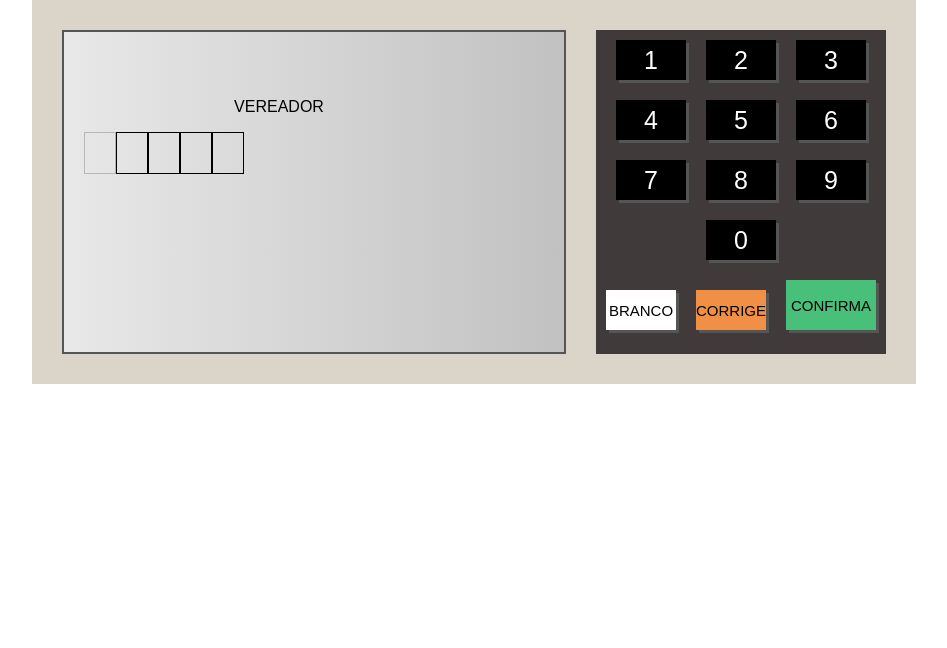
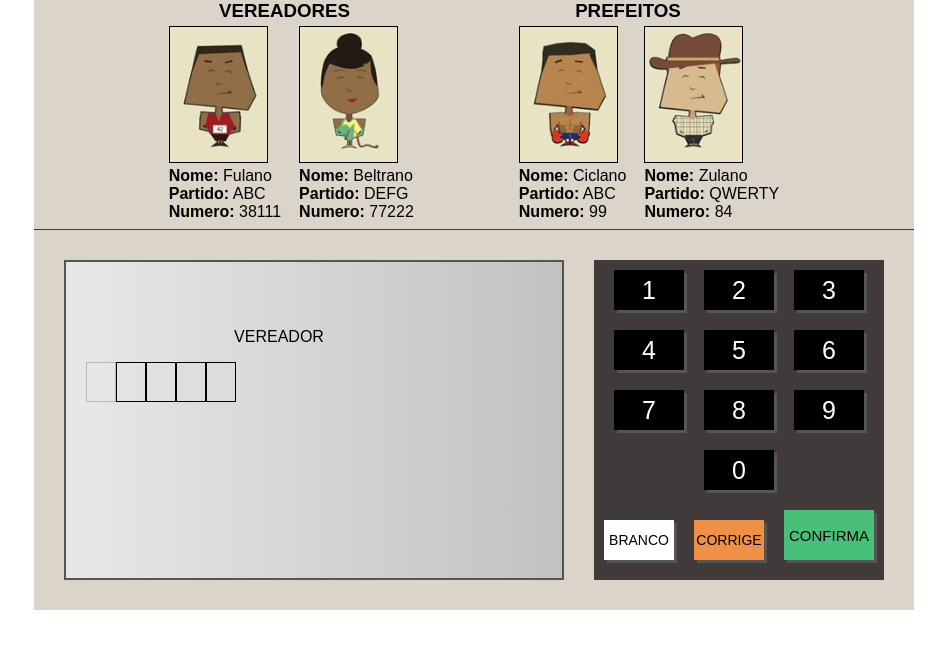
Before and after one commit to Lourenco-biel/Urna-Eletronica, a plain HTML site: page index.html in a window 1280 px wide. Shown: the whole page, without its empty margins (166-1113 px from the left). Drawn offline with Linux system fonts and the light colour scheme.

Commit message:
identação

```diff
--- a/index.html
+++ b/index.html
@@ -10,6 +10,41 @@
 </head>
 
 <body>
+    <div class="descricao">
+        <div class="div-titulo">
+            <h3 class="titulo">VEREADORES PREFEITOS</h3>
+        </div>
+        <div class="info">
+            <div class="vereadores">
+                <label class="label-1">
+                    <img src="./img/38111.jpg">
+                    <p><b>Nome:</b> Fulano </p>
+                    <p><b>Partido:</b> ABC</p>
+                    <P><b>Numero:</b> 38111</P>
+                </label>
+                <label class="label-2">
+                    <img src="./img/77222.jpg">
+                    <p><b>Nome:</b> Beltrano</p>
+                    <p><b>Partido:</b> DEFG</p>
+                    <P><b>Numero:</b> 77222</P>
+                </label>
+            </div>
+            <div class="prefeitos">
+                <label class="label-1">
+                    <img src="./img/99.jpg">
+                    <p><b>Nome:</b> Ciclano</p>
+                    <p><b>Partido:</b> ABC</p>
+                    <P><b>Numero:</b> 99</P>
+                </label>
+                <label class="label-2">
+                    <img src="./img/84.jpg">
+                    <p><b>Nome:</b> Zulano</p>
+                    <p><b>Partido:</b> QWERTY</p>
+                    <P><b>Numero:</b> 84</P>
+                </label>
+            </div>
+        </div>
+    </div>
     <div class="urna">
         <div class="tela">
             <div class="d-1">
@@ -67,14 +102,12 @@
                 <div class="teclado--botão" onclick="clicou(`0`)">0</div>
             </div>
             <div class="teclado--linha">
-                <div class="teclado--botão botão--branco"  onclick="branco()">BRANCO</div>
+                <div class="teclado--botão botão--branco" onclick="branco()">BRANCO</div>
                 <div class="teclado--botão botão--corrige" onclick="corrige()">CORRIGE</div>
                 <div class="teclado--botão botão--confirma" onclick="confirma()">CONFIRMA</div>
             </div>
         </div>
     </div>
-
-
     <script src="./etapas.js"></script>
     <script src="./script.js"></script>
 </body>
--- a/script.js
+++ b/script.js
@@ -83,7 +83,6 @@ function clicou(n){
         }else{
             atualizandoInterface()
         }
-
     }
 }
 
@@ -119,7 +118,7 @@ function confirma(){
         if(etapas[etapaAtual] !== undefined){
             comecarEtapa()
         }else{
-            document.querySelector(`.tela`).innerHTML = `<div class="aviso--gigante">FIM</div>`
+            document.querySelector(`.tela`).innerHTML = `<div class="aviso--gigante pisca">FIM</div>`
         }
     }
 }
--- a/style.css
+++ b/style.css
@@ -1,45 +1,58 @@
-@keyframes pisca {
-    0% {opacity: 0.2;}
-    50% {opacity: 1;}
-    100%{opacity: 0.2;}
+* {
+    margin: 0;
+    padding: 0;
+    box-sizing: border-box;
 }
 
-body{
-    margin: 0;
+@keyframes pisca {
+    0% {
+        opacity: 0.2;
+    }
+
+    50% {
+        opacity: 1;
+    }
+
+    100% {
+        opacity: 0.2;
+    }
+}
+
+body {
     display: flex;
     justify-content: center;
     align-items: center;
     font-family: Arial, Helvetica, sans-serif;
+    flex-direction: column;
 }
 
-.urna{
+.urna {
     background-color: #dbd5c9;
     padding: 30px;
     display: flex;
 }
 
-.tela{
+.tela {
     width: 500px;
     height: 320px;
-    background: linear-gradient(to right, #E8E8E8,#C1C1C1 );
+    background: linear-gradient(to right, #E8E8E8, #C1C1C1);
     border: 2px solid #555;
     display: flex;
     flex-direction: column;
 }
 
-
-.teclado{
+.teclado {
     background-color: #403A3A;
     margin-left: 30px;
 }
 
-.teclado--linha{
+.teclado--linha {
     display: flex;
     justify-content: center;
     align-items: flex-end;
 }
 
-.teclado--botão{
+.teclado--botão {
     width: 70px;
     height: 40px;
     background-color: #000;
@@ -53,19 +66,19 @@ body{
     box-shadow: 3px 3px 0 #555;
 }
 
-.botão--branco{
+.botão--branco {
     background-color: #FFF;
     color: #000;
-    font-size: 15px;
+    font-size: 14px;
 }
 
-.botão--corrige{
+.botão--corrige {
     background-color: #F09046;
     color: #000;
-    font-size: 15px;
+    font-size: 14px;
 }
 
-.botão--confirma{
+.botão--confirma {
     background-color: #48c079;
     color: #000;
     font-size: 15px;
@@ -73,37 +86,37 @@ body{
     height: 50px;
 }
 
-.d-1{
+.d-1 {
     flex: 1;
     display: flex;
 }
 
-.d-1-left{
+.d-1-left {
     flex: 1;
     display: flex;
     flex-direction: column;
     padding-left: 20px;
 }
 
-.d-1-1{
+.d-1-1 {
     height: 50px;
     display: flex;
     align-items: center;
 }
 
-.d-1-2{
+.d-1-2 {
     height: 50px;
     display: flex;
     align-items: center;
-   justify-content: center;
+    justify-content: center;
 }
 
-.d-1-3{
+.d-1-3 {
     height: 50px;
 }
 
-.numero{
-    display: inline-block;
+.numero {
+    display: table-cell;
     width: 30px;
     height: 40px;
     border: 1px solid #000;
@@ -112,49 +125,49 @@ body{
     font-size: 25px;
 }
 
-.pisca{
+.pisca {
     animation-name: pisca;
     animation-duration: 1s;
     animation-iteration-count: infinite;
 }
 
-.d-1-4{
+.d-1-4 {
     flex: 1;
     line-height: 30px;
 }
 
-.d-1-right{
+.d-1-right {
     width: 90px;
     display: flex;
     flex-direction: column;
     align-items: flex-end;
 }
 
-.d-1-image{
+.d-1-image {
     border: 1px solid #000;
     background-color: #fff;
     text-align: center;
     font-size: 14px;
 }
 
-.d-1-image img{
+.d-1-image img {
     width: 100%;
 
 }
 
-.small{
+.small {
     width: 80%;
     font-size: 12px;
 }
 
-.d-2{
+.d-2 {
     height: 50px;
     font-size: 14px;
     border-top: 2px solid #000;
     padding-left: 10px;
 }
 
-.aviso--grande{
+.aviso--grande {
     font-size: 40px;
     font-weight: bold;
     display: flex;
@@ -163,7 +176,7 @@ body{
     justify-content: center;
 }
 
-.aviso--gigante{
+.aviso--gigante {
     font-size: 70px;
     font-weight: bold;
     text-align: center;
@@ -172,3 +185,45 @@ body{
     justify-content: center;
     align-items: center;
 }
+
+.descricao {
+    background-color: #dbd5c9;
+    width: 880px;
+    height: 230px;
+    border-bottom: 1px solid #403A3A;
+}
+
+.info {
+    display: flex;
+    justify-content: center;
+    align-items: baseline;
+}
+
+.info img {
+    width: 99px;
+    border: 1px solid #000;
+}
+
+.prefeitos {
+    display: flex;
+    margin-left: 105px;
+
+}
+
+.vereadores {
+    display: flex;
+}
+
+.label-1 {
+    margin-top: 4px;
+    margin-right: 18px;
+}
+
+.label-2 {
+    margin-top: 4px;
+}
+
+.titulo {
+    margin-left: 185px;
+    word-spacing: 220px;
+}
```
Also changed, not shown: 1 other file.
